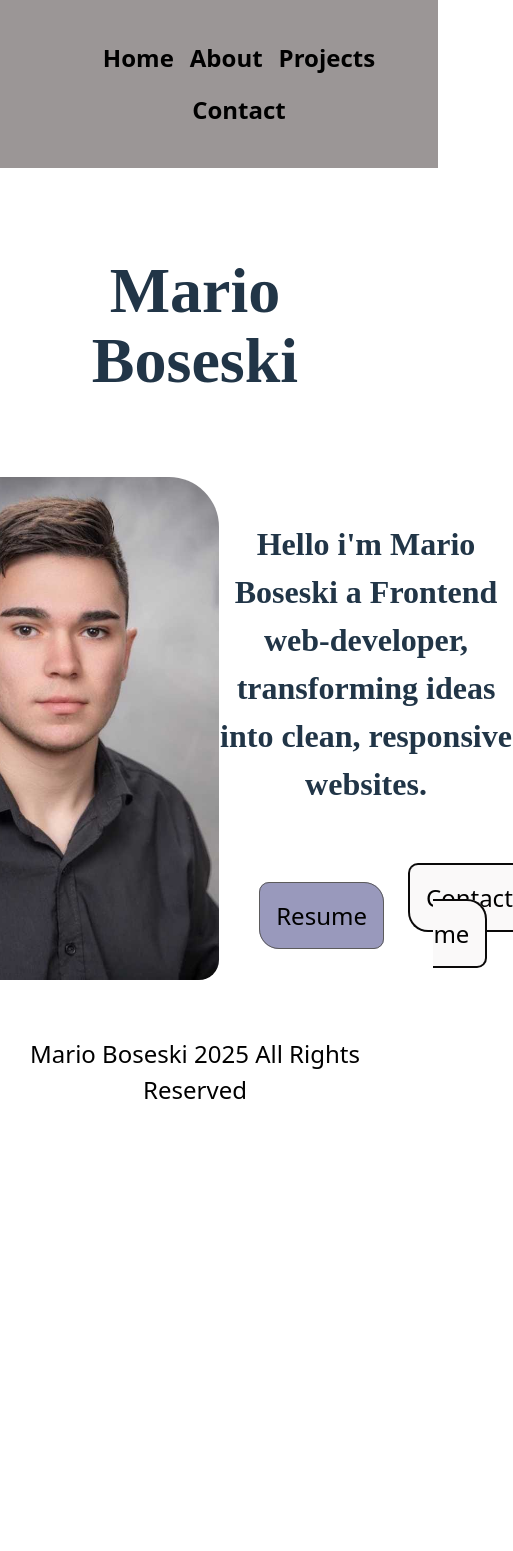
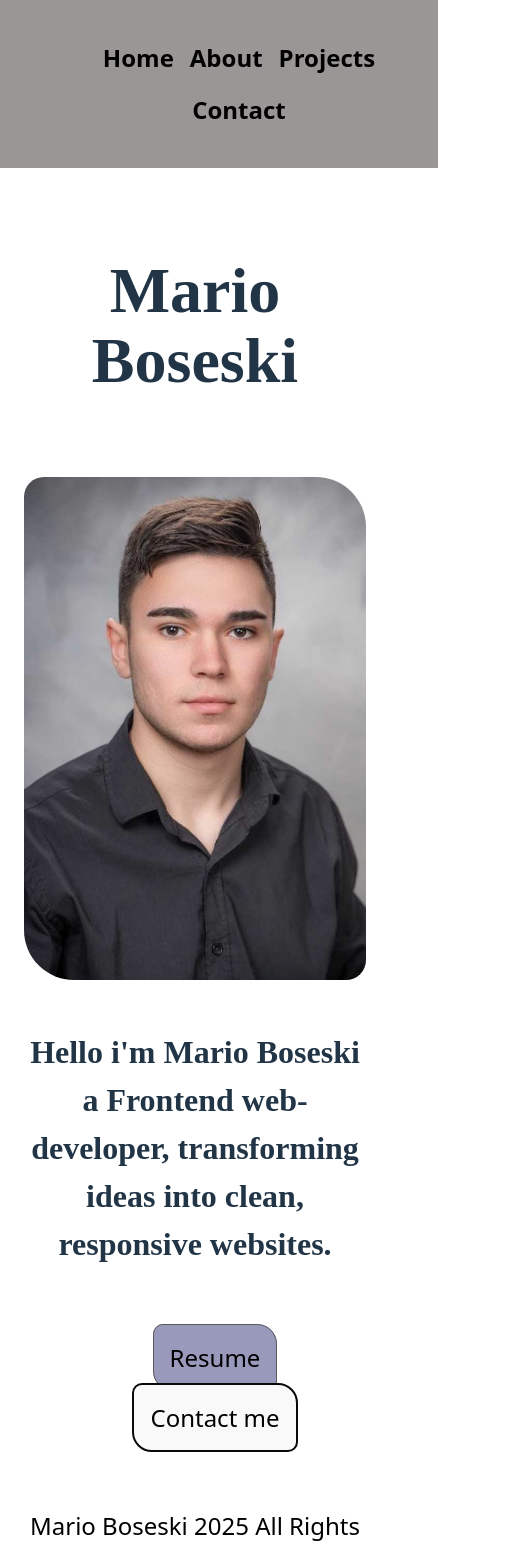
Before and after one commit to Marioboseski/portfolio-react-, a React (Vite) app: page / in a window 390 px wide. Shown: the top 1551 px of the page, 513 px wide, since content can reach past the window. Before the commit the page ends 1140 px from the top, so only its background shows below. Built offline with nearby package versions, Linux system fonts and the light colour scheme.

Commit message:
Add media queries in projects.css, home.css, contact.css, about.css

```diff
--- a/src/pages/about/about.css
+++ b/src/pages/about/about.css
@@ -80,3 +80,14 @@
   font-size: 2rem;
   font-weight: 100;
 }
+
+@media (max-width: 768px) {
+  .about-info {
+    display: flex;
+    justify-content: center;
+    align-items: center;
+    text-align: center;
+    flex-direction: column;
+    gap: 1rem;
+  }
+}
--- a/src/pages/contact/contact.css
+++ b/src/pages/contact/contact.css
@@ -145,3 +145,23 @@
   width: 100%;
   max-width: 40px;
 }
+
+@media (max-width: 768px) {
+  .contact-me-div {
+    display: grid;
+    grid-template-columns: 1fr;
+    gap: 1.5rem;
+  }
+
+  .form-container {
+    border: none;
+  }
+}
+
+@media (max-width: 600px) {
+  .projects-content {
+    display: grid;
+    grid-template-columns: 1fr;
+    gap: 1.5rem;
+  }
+}
--- a/src/pages/home/home.css
+++ b/src/pages/home/home.css
@@ -89,3 +89,20 @@
 .cv-contact-links .contact-link:hover {
   background-color: rgb(229, 218, 218);
 }
+
+@media (max-width: 768px) {
+  .home-section-class {
+    display: flex;
+    justify-content: center;
+    align-items: center;
+    flex-direction: column;
+    text-align: center;
+    gap: 1rem;
+  }
+}
+
+@media (max-width: 400px) {
+  .cv-contact-links {
+    flex-direction: column;
+  }
+}
--- a/src/pages/projects/projects.css
+++ b/src/pages/projects/projects.css
@@ -136,3 +136,17 @@
   max-width: 950px;
   padding: 1.5rem;
 }
+
+@media (max-width: 600px) {
+  .projects-content {
+    display: grid;
+    grid-template-columns: 1fr;
+    gap: 1.5rem;
+  }
+}
+
+@media (max-width: 400px) {
+  .project-links {
+    flex-direction: column;
+  }
+}
```
